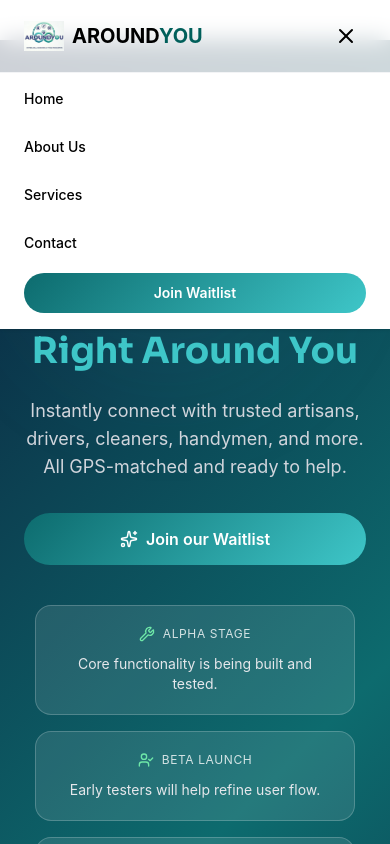
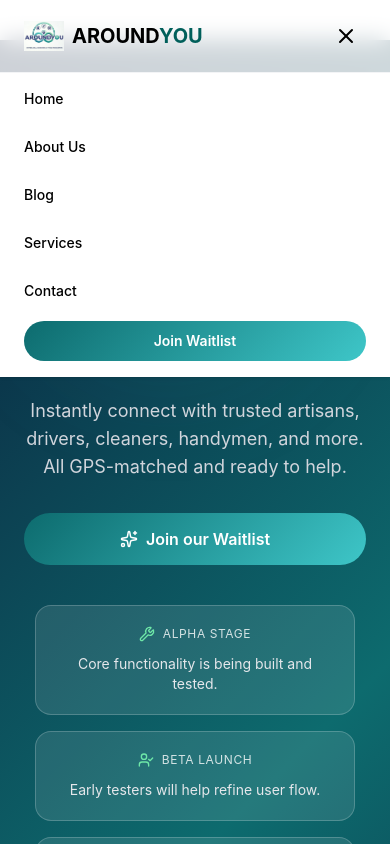
Before and after one commit to Around-You-Org/around_you_website, a React (Vite) app: page / in a window 390 px wide. Both pictures are taken after a click on the button "Open menu". Shown: the top 844 px of the page. Built offline with nearby package versions, Linux system fonts and the light colour scheme.

Commit message:
Update Navbar.jsx

```diff
--- a/src/components/Navbar.jsx
+++ b/src/components/Navbar.jsx
@@ -2,7 +2,7 @@
 import { Link, useLocation, useNavigate } from 'react-router-dom'
 import { Menu, X } from 'lucide-react'
 
-function NavBar(){
+function NavBar() {
   const location = useLocation()
   const navigate = useNavigate()
   const [open, setOpen] = useState(false)
@@ -67,6 +67,7 @@
           <div className="flex flex-col gap-3 pt-2">
             <Link to="/" onClick={() => setOpen(false)} className="py-2 text-sm font-medium text-navy">Home</Link>
             <Link to="/about" onClick={() => setOpen(false)} className="py-2 text-sm font-medium text-navy">About Us</Link>
+            <Link to="/blog" onClick={() => setOpen(false)} className="py-2 text-sm font-medium text-navy">Blog</Link>
             <button type="button" onClick={() => scrollAndNavigate('services-section')} className="py-2 text-sm font-medium text-navy text-left">Services</button>
             <button type="button" onClick={() => scrollAndNavigate('contact-section')} className="py-2 text-sm font-medium text-navy text-left">Contact</button>
             <Link
```
